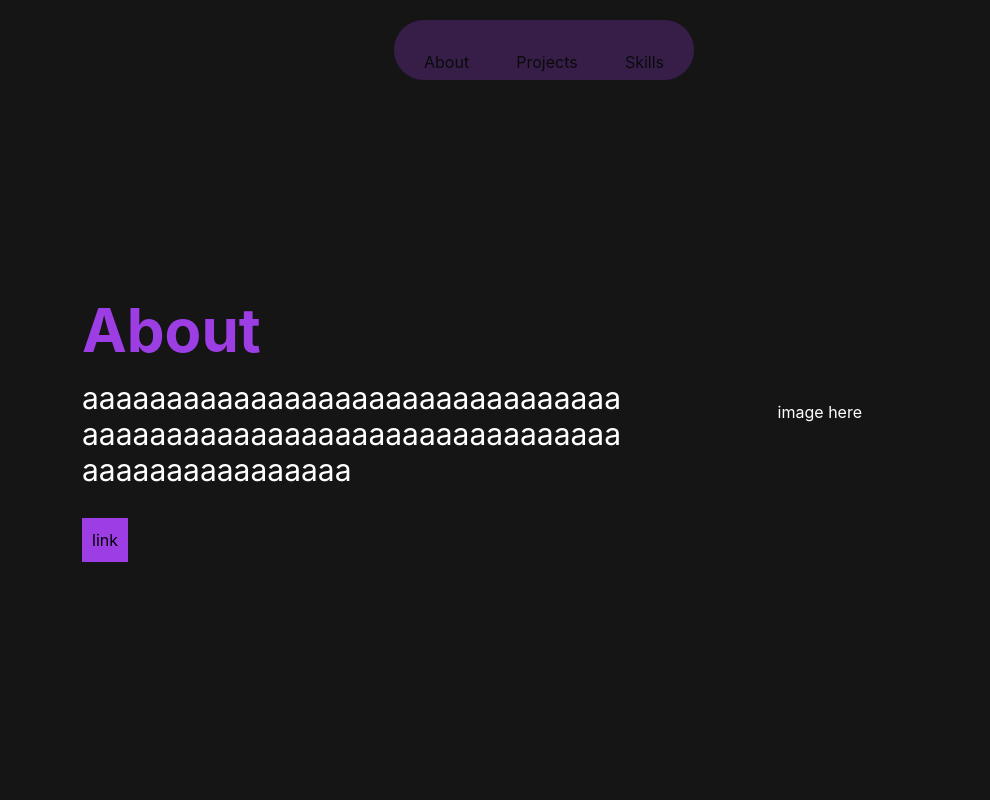
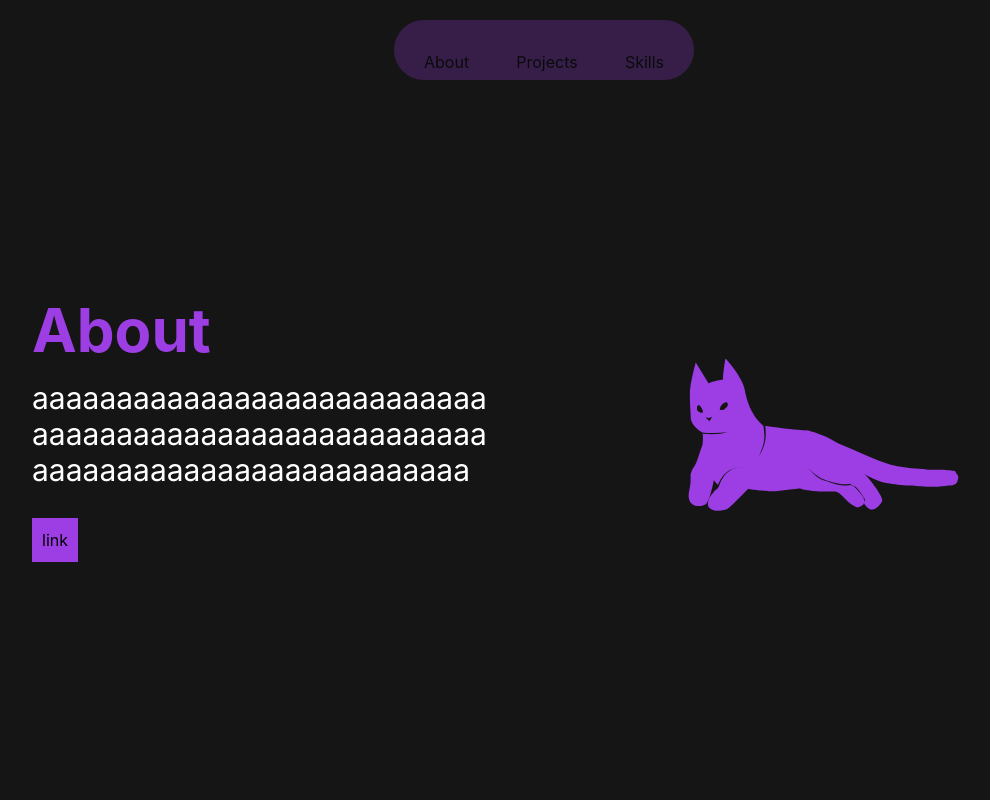
Before and after one commit to geilu/personal-site, a React (Vite) app: page / in a window 1280 px wide. Shown: the top 800 px of the page, without its empty margins (118-1108 px from the left). Built offline with nearby package versions, Linux system fonts and the light colour scheme.

Commit message:
add cat graphic to about section

```diff
--- a/src/App.tsx
+++ b/src/App.tsx
@@ -1,6 +1,7 @@
 import Navbar from "./components/navbar.tsx";
 import ProjectCard from "./components/projectCard.tsx";
 import SkillCard from "./components/skillCard.tsx";
+import aboutCatSvg from "./assets/aboutcat.svg";
 
 function App() {
 
@@ -9,14 +10,14 @@ function App() {
         <Navbar />
         <div className="flex flex-col items-center">
             {/* about section */}
-            <div className="p-[200px] pb-[300px] pt-[300px] flex flex-row gap-[20px] justify-between w-[100%]">
-                <div className="max-w-[550px] min-w-0">
+            <div className="p-[150px] pb-[300px] pt-[300px] flex flex-row gap-[50px] justify-between w-[100%]">
+                <div className="max-w-[550px] min-w-0 mr-[50px]">
                     <h1 className="text-6xl font-bold mb-[20px] text-[#9C3EE4]">About</h1>
                     <p className="text-white text-3xl text-wrap break-all">aaaaaaaaaaaaaaaaaaaaaaaaaaaaaaaaaaaaaaaaaaaaaaaaaaaaaaaaaaaaaaaaaaaaaaaaaaaaaaaa</p>
                     <button className="mt-[30px] p-[10px] bg-[#9C3EE4]">link</button>
                 </div>
-                <div className="p-[100px]">
-                    <h1 className="text-white">image here</h1>
+                <div className="p-[50px]">
+                    <img src={aboutCatSvg} alt="cat" />
                 </div>
             </div>
 
```
Also changed, not shown: src/assets/aboutcat.svg (added).
